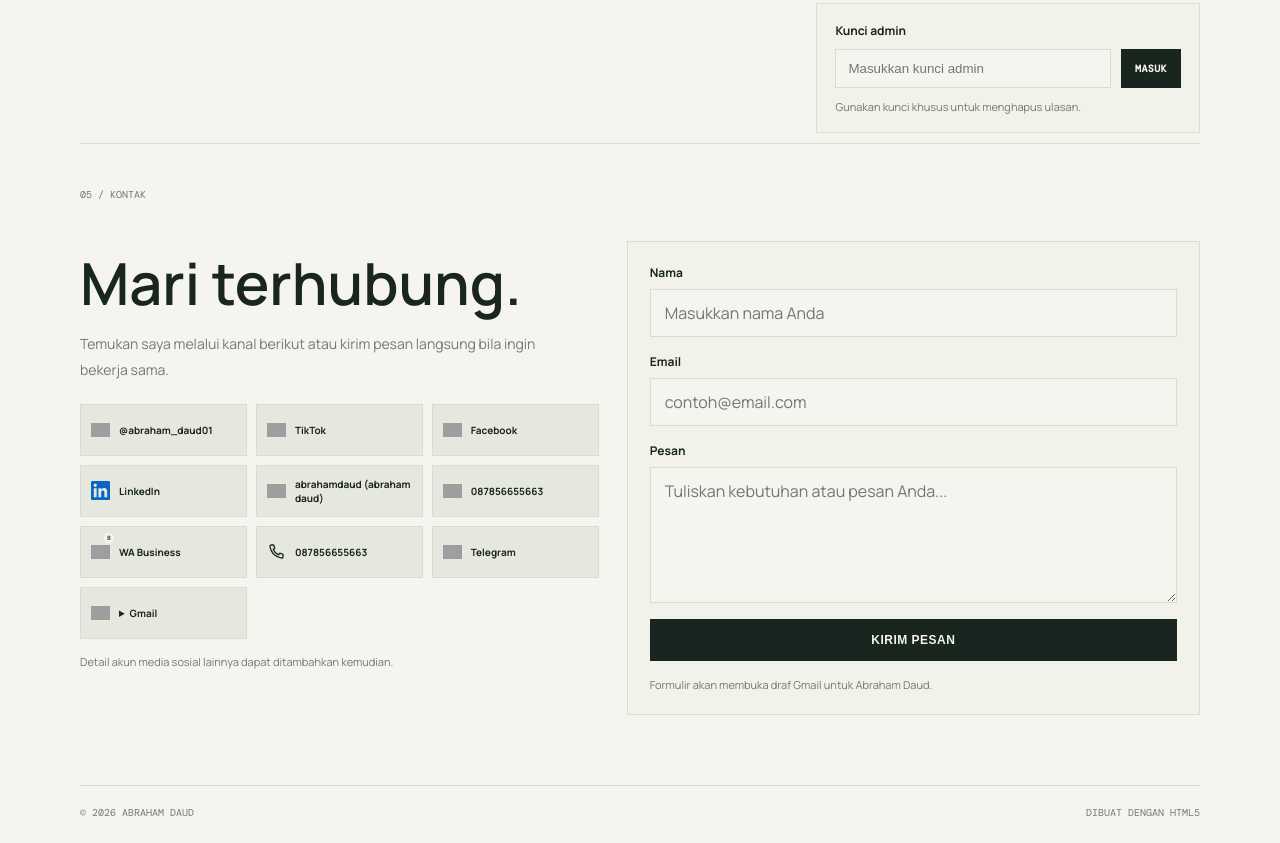
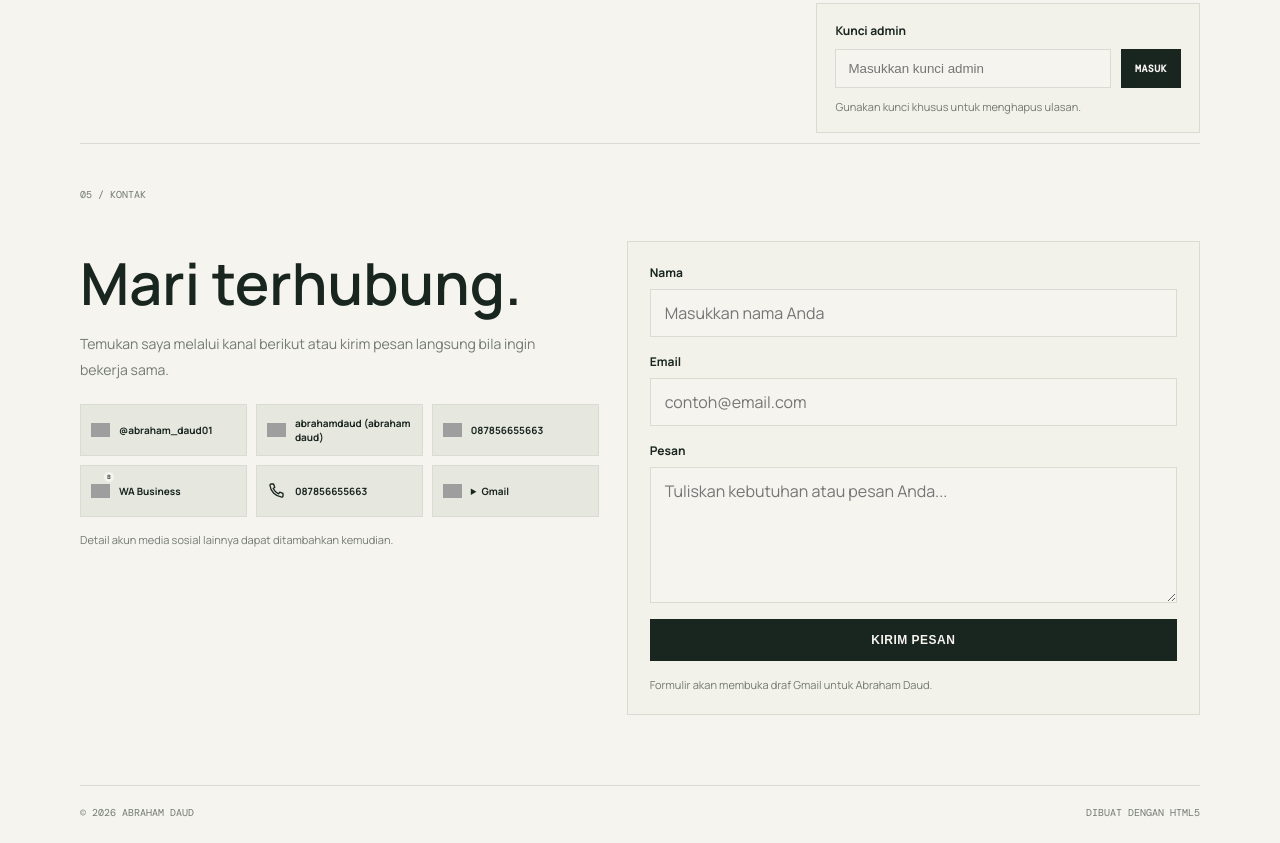
Before and after one commit to abrahamdaud/portofolio-abraham-daud, a website: page index.html in a window 1280 px wide. Shown: the part 3360-4203 px from the top of the page. Drawn offline with nearby package versions, Linux system fonts and the light colour scheme; no server answers; grey boxes are pictures that could not be loaded.

Commit message:
Remove TikTok, Facebook, LinkedIn, and Telegram from contact section

```diff
--- a/index.html
+++ b/index.html
@@ -273,12 +273,6 @@
           <p>Temukan saya melalui kanal berikut atau kirim pesan langsung bila ingin bekerja sama.</p>
           <ul class="contact-grid" aria-label="Kanal media sosial dan kontak">
             <li class="contact-item"><a href="https://instagram.com/abraham_daud01" target="_blank" rel="noopener noreferrer"><img src="https://cdn.simpleicons.org/instagram/E4405F" alt="" loading="lazy"><span>@abraham_daud01</span></a></li>
-            <li class="contact-item"><img src="https://cdn.simpleicons.org/tiktok/25F4EE" alt="" loading="lazy"><span>TikTok</span></li>
-            <li class="contact-item"><img src="https://cdn.simpleicons.org/facebook/0866FF" alt="" loading="lazy"><span>Facebook</span></li>
-            <li class="contact-item">
-              <svg viewBox="0 0 24 24" fill="#0A66C2" aria-hidden="true"><path d="M20.447 20.452h-3.554v-5.569c0-1.328-.027-3.037-1.852-3.037-1.853 0-2.136 1.445-2.136 2.939v5.667H9.35V9h3.414v1.561h.049c.476-.9 1.637-1.85 3.37-1.85 3.601 0 4.267 2.37 4.267 5.455v6.286zM5.337 7.433a2.062 2.062 0 1 1 0-4.125 2.062 2.062 0 0 1 0 4.125zM7.119 20.452H3.55V9h3.569v11.452zM22.225 0H1.771C.792 0 0 .774 0 1.729v20.542C0 23.227.792 24 1.771 24h20.451C23.2 24 24 23.227 24 22.271V1.729C24 .774 23.2 0 22.222 0z"/></svg>
-              <span>LinkedIn</span>
-            </li>
             <li class="contact-item contact-item--github">
               <img src="https://cdn.simpleicons.org/github/181717" alt="" loading="lazy">
               <a href="https://github.com/abrahamdaud" target="_blank" rel="noopener noreferrer">abrahamdaud (abraham daud)</a>
@@ -288,7 +282,6 @@
             <li class="contact-item">
               <a href="tel:+628785665663"><svg viewBox="0 0 24 24" fill="none" aria-hidden="true"><path d="M5.2 3.8h3.1l1.5 4.1-2 1.6a15.2 15.2 0 0 0 6.7 6.7l1.6-2 4.1 1.5v3.1a1.5 1.5 0 0 1-1.6 1.5A16.8 16.8 0 0 1 3.7 5.4a1.5 1.5 0 0 1 1.5-1.6Z" stroke="currentColor" stroke-width="1.7" stroke-linecap="round" stroke-linejoin="round"/></svg><span>087856655663</span></a>
             </li>
-            <li class="contact-item"><img src="https://cdn.simpleicons.org/telegram/24A1DE" alt="" loading="lazy"><span>Telegram</span></li>
             <li class="contact-item contact-item--gmail">
               <img src="https://cdn.simpleicons.org/gmail/EA4335" alt="" loading="lazy">
               <details class="contact-email-disclosure">
```
